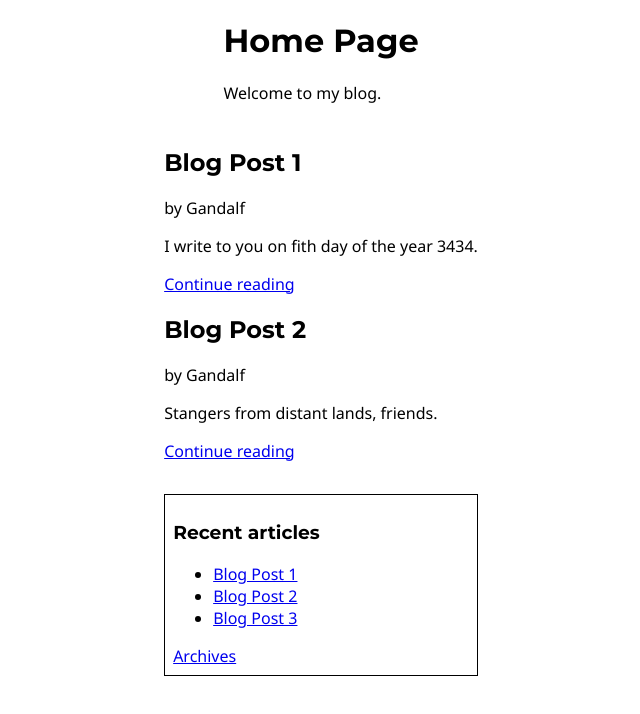
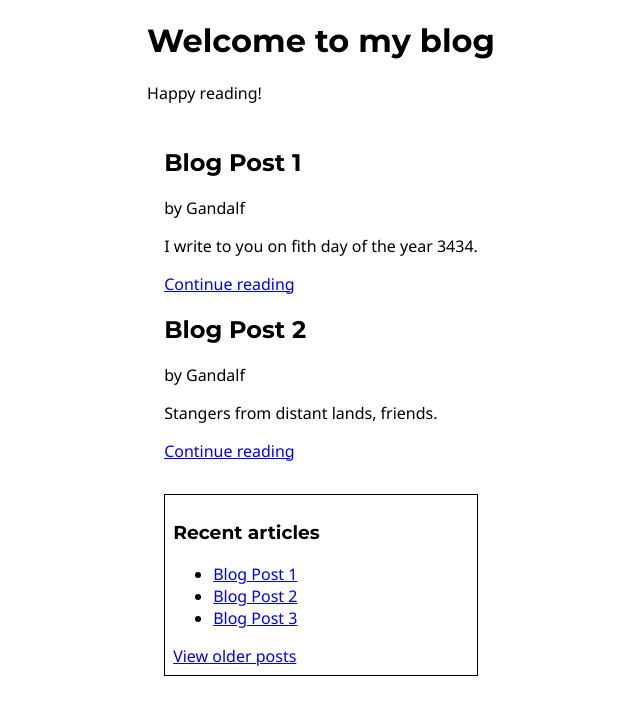
Before and after one commit to MauritzLM/blog-api-view, a React (Create React App) app: page / in a window 1280 px wide. Shown: the top 714 px of the page, without its empty margins (319-959 px from the left). Built offline with nearby package versions, Linux system fonts and the light colour scheme; no server answers.

Commit message:
added classes changed some text

```diff
--- a/src/components/header.jsx
+++ b/src/components/header.jsx
@@ -4,8 +4,8 @@ export default function Header() {
     return (
         <>
             <header>
-                <h1>Home Page</h1>
-                <p>Welcome to my blog.</p>
+                <h1>Welcome to my blog</h1>
+                <p>Happy reading!</p>
             </header>
         </>
     )
--- a/src/components/sidebar.jsx
+++ b/src/components/sidebar.jsx
@@ -1,20 +1,23 @@
 
+import { useEffect, useState } from "react";
 import { Link } from "react-router-dom";
 
 export default function Sidebar({ recentPosts }) {
 
+
     // create list item for each recent post*
+
     const postList = recentPosts?.map((post, index) => {
         return <li key={post._id + "-" + index}><Link to={`/posts/${post._id}`}>{post.title}</Link></li>
-    })
+    });
 
     return (
         <>
             <aside>
-                <h3>Recent articles</h3>
+                <h3><span>Recent articles</span></h3>
                 <ul>{postList}</ul>
 
-                <Link to="/posts">Archives</Link>
+                <Link className="oldposts" to="/posts">View older posts</Link>
             </aside>
         </>
     )
```
